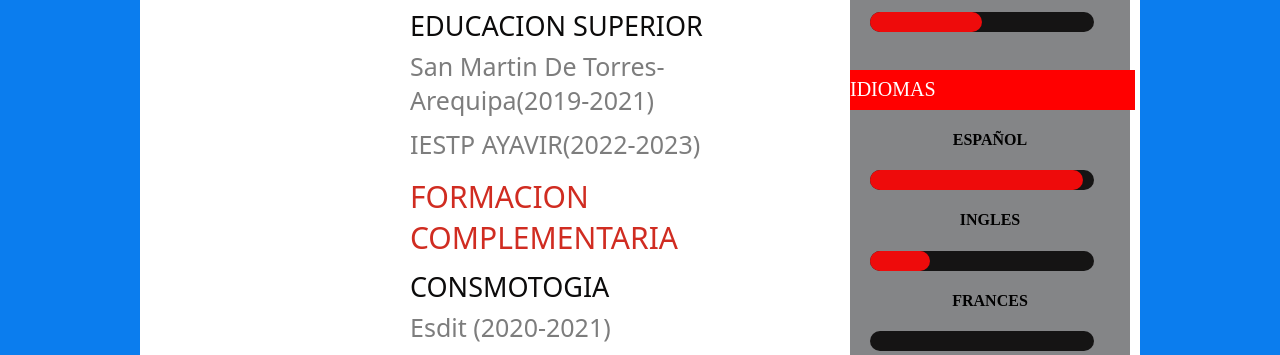
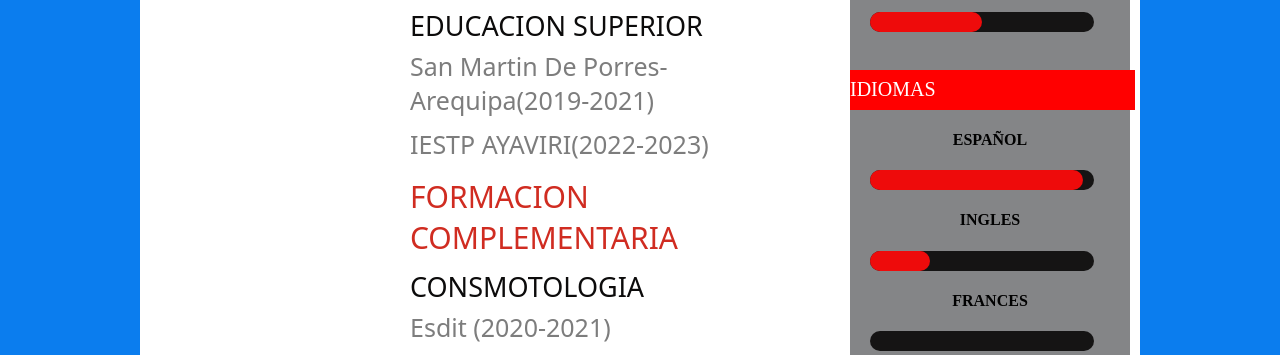
Before and after one commit to Jessica-Sandra/TrabajoFinal, a plain HTML site: page index.html in a window 1280 px wide. Shown: the part 1019-1374 px from the top of the page. Drawn offline with Linux system fonts and the light colour scheme.

Commit message:
index.html

```diff
--- a/index.html
+++ b/index.html
@@ -48,14 +48,14 @@
 				<p class="para-1">educacion secunadria</p>
 				<p class="para-2">Jose carlos mariatequi-orurillo (2014-2018)</p>
 				<p class="para-1">educacion superior</p>
-				<p class="para-2">San martin de torres-arequipa(2019-2021)</p>
-				<p class="para-2">IESTP AYAVIR(2022-2023)</p>
+				<p class="para-2">San martin de Porres-arequipa(2019-2021)</p>
+				<p class="para-2">IESTP AYAVIRI(2022-2023)</p>
 			</div>
 			<!---Descipcion de mi educacion complentaria --->
 
 			<div class="content-2">
 				<h1 class="head">Formacion complementaria</h1>
-				<p class="para-1">consmotogia</p>
+				<p class="para-1">consmotologia</p>
 				<p class="para-2">esdit (2020-2021)</p>
 			</div>
 		</div>
```
